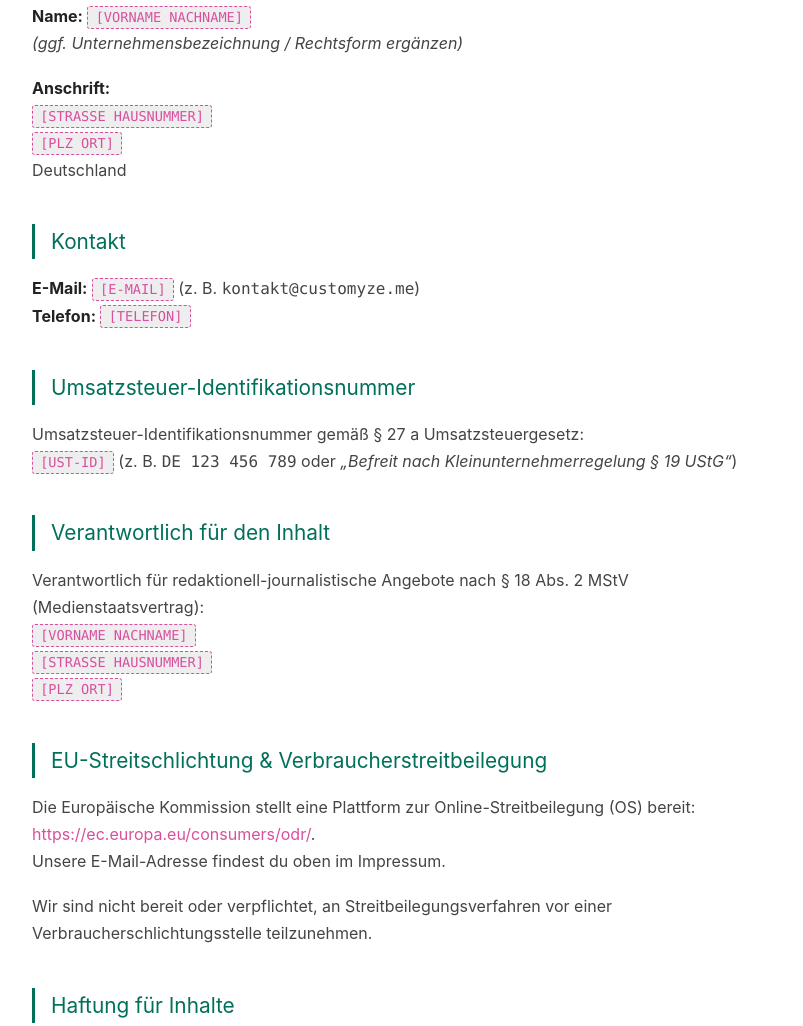
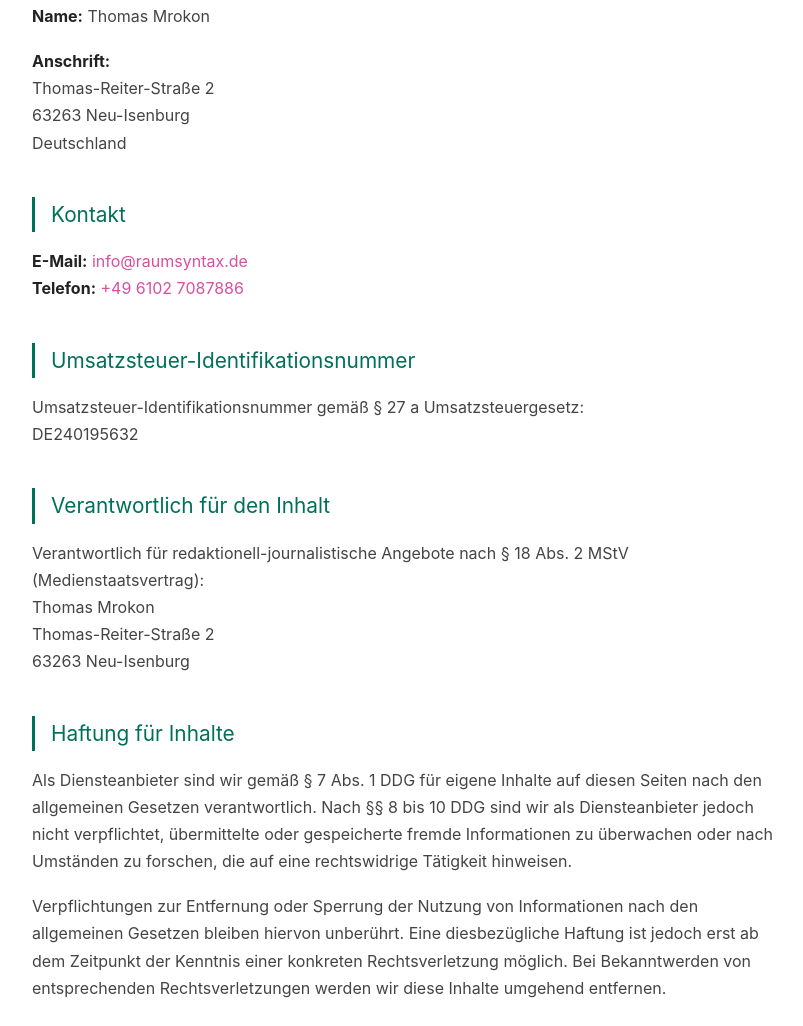
Before and after one commit to thomasmrokon/customyze.me, a plain HTML site: page impressum/index.html in a window 1280 px wide. Shown: the part 536-1562 px from the top of the page, without its empty margins (228-1031 px from the left). Drawn offline with Linux system fonts and the light colour scheme.

Commit message:
Ergänze Anbieter- und Kontaktdaten

```diff
--- a/impressum/index.html
+++ b/impressum/index.html
@@ -73,44 +73,33 @@
 
         <h2>Diensteanbieter</h2>
         <p>
-          <strong>Name:</strong> <span class="placeholder-box">[VORNAME NACHNAME]</span><br>
-          <em>(ggf. Unternehmensbezeichnung / Rechtsform ergänzen)</em>
+          <strong>Name:</strong> Thomas Mrokon<br>
         </p>
         <p>
           <strong>Anschrift:</strong><br>
-          <span class="placeholder-box">[STRASSE HAUSNUMMER]</span><br>
-          <span class="placeholder-box">[PLZ ORT]</span><br>
+          Thomas-Reiter-Straße 2<br>
+          63263 Neu-Isenburg<br>
           Deutschland
         </p>
 
         <h2>Kontakt</h2>
         <p>
-          <strong>E-Mail:</strong> <span class="placeholder-box">[E-MAIL]</span> (z.&nbsp;B. <code style="font-family: var(--font-mono);">kontakt@customyze.me</code>)<br>
-          <strong>Telefon:</strong> <span class="placeholder-box">[TELEFON]</span>
+          <strong>E-Mail:</strong> <a href="mailto:info@raumsyntax.de">info@raumsyntax.de</a><br>
+          <strong>Telefon:</strong> <a href="tel:+4961027087886">+49 6102 7087886</a>
         </p>
 
         <h2>Umsatzsteuer-Identifikationsnummer</h2>
         <p>
           Umsatzsteuer-Identifikationsnummer gemäß § 27 a Umsatzsteuergesetz:<br>
-          <span class="placeholder-box">[UST-ID]</span> (z.&nbsp;B. <code style="font-family: var(--font-mono);">DE 123 456 789</code> oder <em>„Befreit nach Kleinunternehmerregelung § 19 UStG“</em>)
+          DE240195632
         </p>
 
         <h2>Verantwortlich für den Inhalt</h2>
         <p>
           Verantwortlich für redaktionell-journalistische Angebote nach § 18 Abs. 2 MStV (Medienstaatsvertrag):<br>
-          <span class="placeholder-box">[VORNAME NACHNAME]</span><br>
-          <span class="placeholder-box">[STRASSE HAUSNUMMER]</span><br>
-          <span class="placeholder-box">[PLZ ORT]</span>
-        </p>
-
-        <h2>EU-Streitschlichtung &amp; Verbraucherstreitbeilegung</h2>
-        <p>
-          Die Europäische Kommission stellt eine Plattform zur Online-Streitbeilegung (OS) bereit:
-          <a href="https://ec.europa.eu/consumers/odr/" target="_blank" rel="noopener noreferrer">https://ec.europa.eu/consumers/odr/</a>.<br>
-          Unsere E-Mail-Adresse findest du oben im Impressum.
-        </p>
-        <p>
-          Wir sind nicht bereit oder verpflichtet, an Streitbeilegungsverfahren vor einer Verbraucherschlichtungsstelle teilzunehmen.
+          Thomas Mrokon<br>
+          Thomas-Reiter-Straße 2<br>
+          63263 Neu-Isenburg
         </p>
 
         <h2>Haftung für Inhalte</h2>
@@ -164,7 +153,7 @@
             <li><a href="/impressum/">Impressum</a></li>
             <li><a href="/datenschutz/">Datenschutzerklärung</a></li>
             <li><a href="/agb/">AGB</a></li>
-            <li><a href="mailto:kontakt@customyze.me">kontakt@customyze.me</a></li>
+            <li><a href="mailto:info@raumsyntax.de">info@raumsyntax.de</a></li>
           </ul>
         </div>
       </div>
@@ -174,7 +163,7 @@
           &copy; <span class="current-year">2026</span> customyze.me · Alle Rechte vorbehalten.
         </div>
         <div>
-          Hosting: GitHub Pages &amp; Google Cloud (Frankfurt, EU)
+          Hosting: GitHub Pages
         </div>
       </div>
     </div>
```
